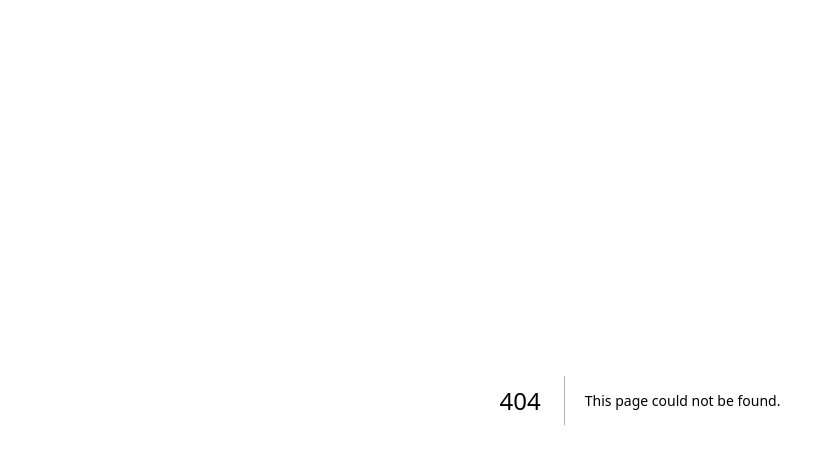
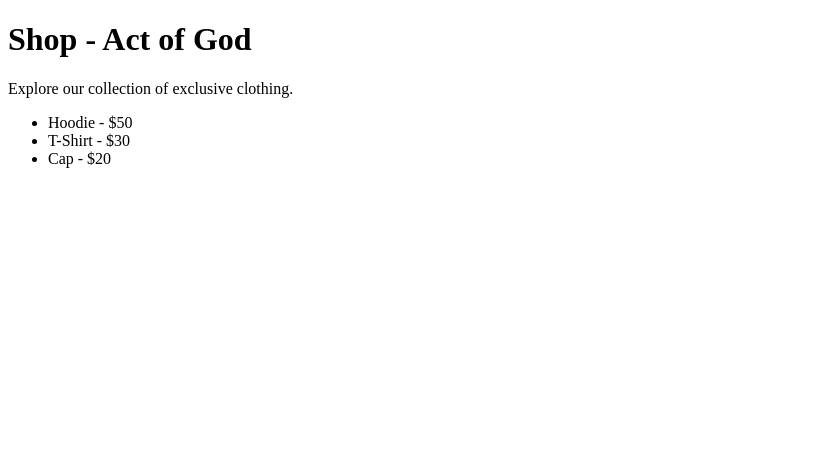
Before and after one commit to CMS209/Act-Of-God, a Next.js app: page /shop in a window 1280 px wide. Before the commit this address had no page. Shown: the top 464 px of the page, without its empty margins (0-835 px from the left). Built offline with nearby package versions, Linux system fonts and the light colour scheme.

Commit message:
Create shop.js

```diff
--- /dev/null
+++ b/pages/shop.js
@@ -0,0 +1,17 @@
+import React from 'react';
+
+const Shop = () => {
+  return (
+    <div>
+      <h1>Shop - Act of God</h1>
+      <p>Explore our collection of exclusive clothing.</p>
+      <ul>
+        <li>Hoodie - $50</li>
+        <li>T-Shirt - $30</li>
+        <li>Cap - $20</li>
+      </ul>
+    </div>
+  );
+};
+
+export default Shop;
```
